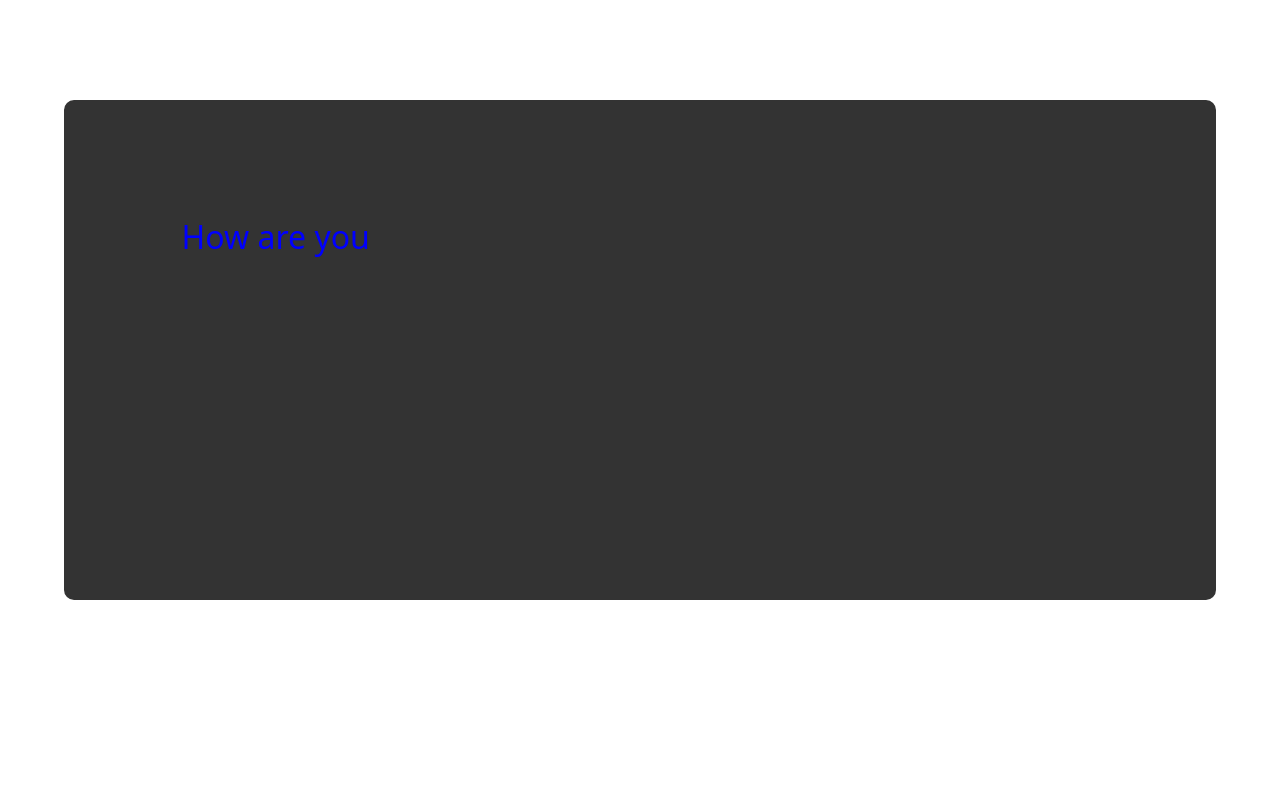
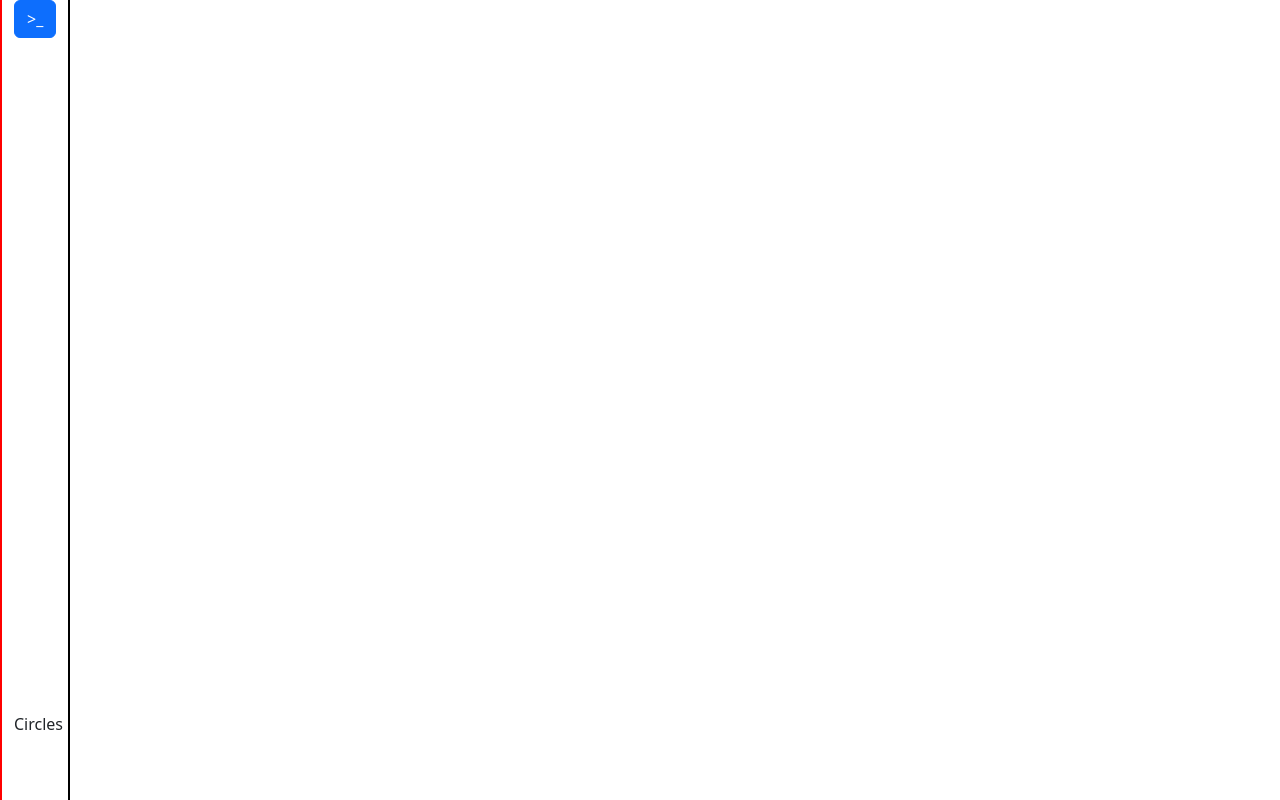
Before and after one commit to chap-organization/chap-website, a Next.js app: page / in a window 1280 px wide. Built offline with nearby package versions, Linux system fonts and the light colour scheme.

Commit message:
created offcanvas sidebar

```diff
--- /dev/null
+++ b/components/Layout/PrimarySideBar.js
@@ -0,0 +1,86 @@
+import styles from '../../styles/Components/Layout/SideBar.module.css'
+import "bootstrap/dist/css/bootstrap.css"
+import Button from 'react-bootstrap/Button';
+import Offcanvas from 'react-bootstrap/Offcanvas';
+import React, { useState } from 'react';
+// import "bootstrap/dist/js/bootstrap.js"
+
+export default function PrimarySideBar() {
+    const [show, setShow] = useState(false);
+
+    const handleClose = () => setShow(false);
+    const handleShow = () => setShow(true);
+    return (<nav className={styles.SideBar}>
+        {/* <button className="navbar-toggler" type="button">
+            <span className="terminalicon">Terminal Icon</span>
+        </button> */}
+        <div className="bar container-fluid">
+            <Button className={styles.TerminalIcon} onClick={handleShow}>
+                >_
+            </Button>
+            <div className={styles.Circles}>Circles</div>
+            {/* <div class="offcanvas offcanvas-end" tabindex="-1" id="offcanvasNavbar" aria-labelledby="offcanvasNavbarLabel">
+                <div className="offcanvas-body">
+                    <ul className="navbar-nav justify-content-end pe-3">
+                        <li className="nav-item">
+                            <a className="nav-link">About Us</a>
+                        </li>
+                        <li className="nav-item">
+                            <a className="nav-link">The Team</a>
+                        </li>
+                        <li className="nav-item">
+                            <a className="nav-link">Project and Awards</a>
+                        </li>
+                        <li className="nav-item">
+                            <a className="nav-link">Media Gallery</a>
+                        </li>
+                        <li className="nav-item">
+                            <a className="nav-link">Sponsor Us</a>
+                        </li>
+                        <li className="nav-item">
+                            <a className="nav-link">FAQ</a>
+                        </li>
+                        <li className="nav-item">
+                            <a className="nav-link">Join us</a>
+                        </li>
+
+                    </ul>
+                </div>
+            </div> */}
+            <Offcanvas className={styles.offcanvasBar} show={show} onHide={handleClose}>
+                <Offcanvas.Header closeButton>
+                    <Offcanvas.Title>Terminal Icon</Offcanvas.Title>
+                </Offcanvas.Header>
+                <Offcanvas.Body>
+                    <ul className="navbar-nav">
+                        <li className="nav-item py-3">
+                            <a className={styles.link}>About Us</a>
+                        </li>
+                        <li className="nav-item py-3">
+                            <a className={styles.link}>The Team</a>
+                        </li>
+                        <li className="nav-item py-3">
+                            <a className={styles.link}>Project and Awards</a>
+                        </li>
+                        <li className="nav-item py-3">
+                            <a className={styles.link}>Media Gallery</a>
+                        </li>
+                        <li className="nav-item py-3">
+                            <a className={styles.link}>Sponsor Us</a>
+                        </li>
+                        <li className="nav-item py-3">
+                            <a className={styles.link}>FAQ</a>
+                        </li>
+                        <li className="nav-item py-3">
+                            <a className={styles.link}>Join us</a>
+                        </li>
+                    </ul>
+                    <div className={styles.Circles}>Circles</div>
+                </Offcanvas.Body>
+            </Offcanvas>
+        </div>
+
+    </nav>
+    )
+
+}
--- a/package.json
+++ b/package.json
@@ -9,9 +9,10 @@
     "lint": "next lint"
   },
   "dependencies": {
-    "bootstrap": "^5.2.0",
+    "bootstrap": "^5.2.1",
     "next": "12.2.3",
     "react": "18.2.0",
+    "react-bootstrap": "^2.5.0",
     "react-dom": "18.2.0"
   },
   "devDependencies": {
--- a/pages/_app.js
+++ b/pages/_app.js
@@ -1,5 +1,6 @@
 import '../styles/globals.css'
 import "bootstrap/dist/css/bootstrap.min.css";
+
 
 function MyApp({ Component, pageProps }) {
   return <Component {...pageProps} />
--- a/pages/index.js
+++ b/pages/index.js
@@ -1,6 +1,9 @@
 import Head from 'next/head'
 
-import Hello from '../components/Home/Hello';
+// import Hello from '../components/Home/Hello';
+import PrimarySideBar from '../components/Layout/PrimarySideBar';
+import "bootstrap/dist/css/bootstrap.min.css"
+
 
 export default function Home() {
   return (
@@ -9,10 +12,12 @@ export default function Home() {
         <title>CHAP website</title>
         <meta name="description" content="Generated by create next app" />
         <link rel="icon" href="/favicon.ico" />
+
       </Head>
 
+
       <main>
-        <Hello />
+        <PrimarySideBar />
       </main>
 
     </div>
--- /dev/null
+++ b/styles/Components/Layout/SideBar.module.css
@@ -0,0 +1,32 @@
+.SideBar {
+    position: fixed;
+    height: 100%;
+    left: 0;
+    border-width: 20px;
+    border-left: 2px solid red;
+    border-right: 2px solid black;
+}
+
+.TerminalIcon {
+    background-color: transparent;
+    border: none;
+    color: red;
+}
+
+.TerminalIcon:hover,
+.TerminalIcon:active,
+.TerminalIcon:focus,
+.TerminalIcon:visited {
+    background-color: transparent;
+    border: none;
+}
+
+.link {
+    color: red;
+    text-decoration: none;
+}
+
+.Circles {
+    position: absolute;
+    bottom: 4em;
+}
```
Also changed, not shown: components/Layout/sidebar.js (renamed from components/Home/Hello.js), styles/Components/Layout/Hello.module.css (renamed from styles/Components/Home/Hello.module.css), 1 other file (tests, documents, lock files or other folders).
